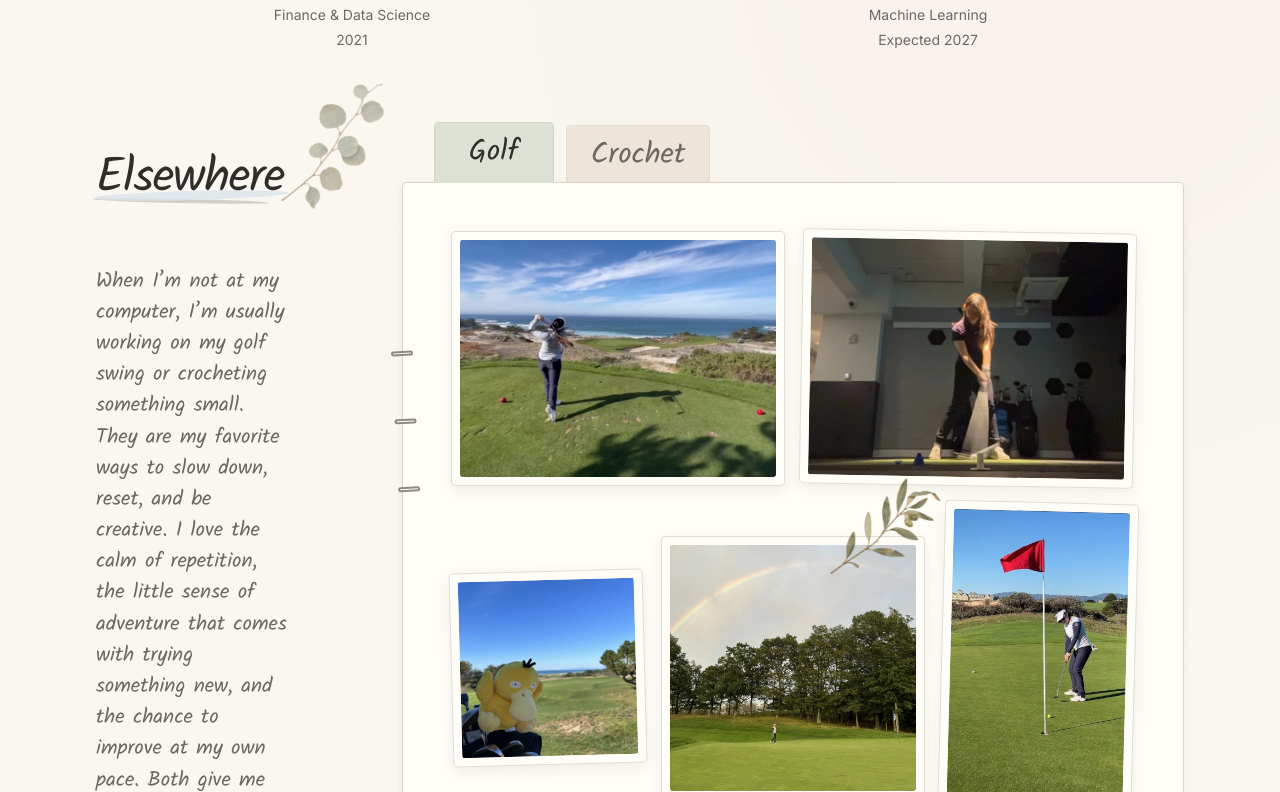
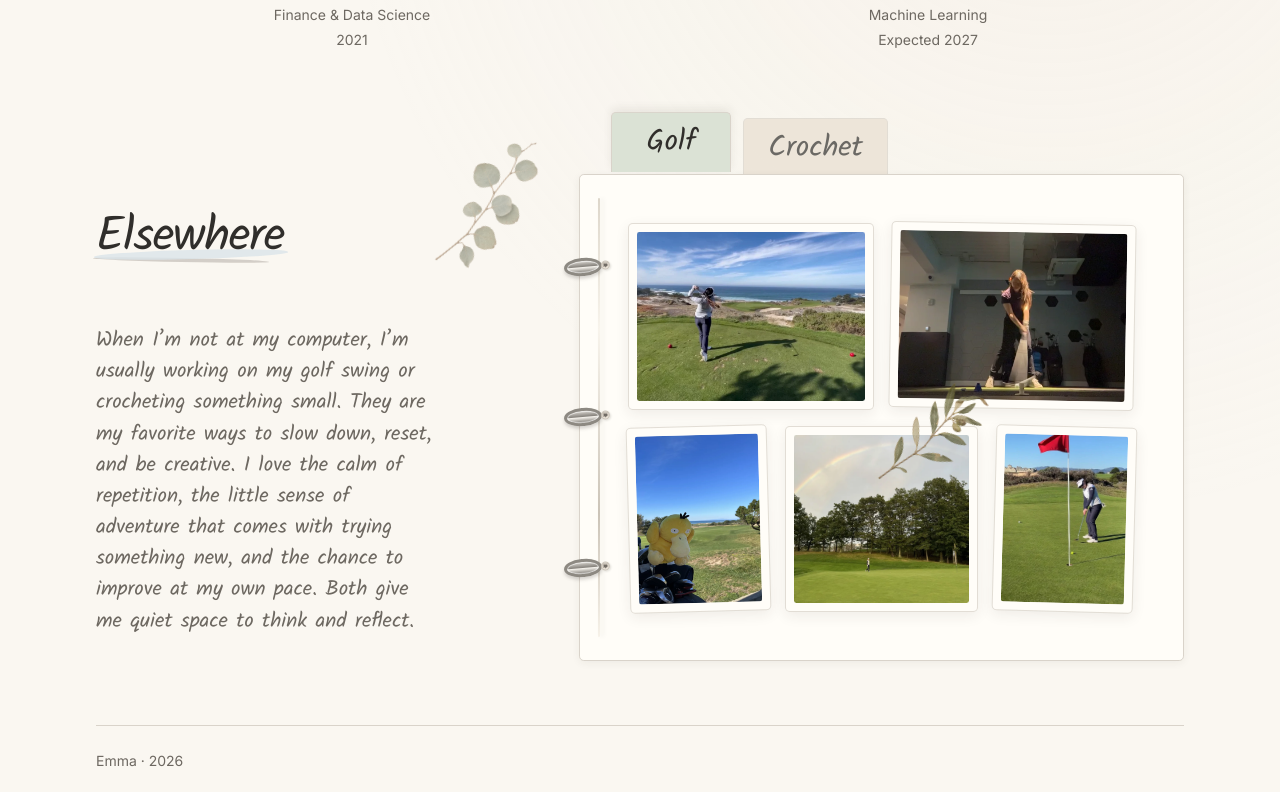
Before and after one commit to emmatyy19/emmatyy19.github.io, a React (Vite) app: page / in a window 1280 px wide. Shown: the part 2168-2960 px from the top of the page. Built offline with nearby package versions, Linux system fonts and the light colour scheme.

Commit message:
Redesign elsewhere binder

```diff
--- a/src/sections/Elsewhere/BinderTabs.module.css
+++ b/src/sections/Elsewhere/BinderTabs.module.css
@@ -1,6 +1,8 @@
 .binder {
   display: grid;
   min-width: 0;
+  width: min(100%, 41rem);
+  justify-self: end;
 }
 
 .tabs {
@@ -27,7 +29,8 @@
   transform: translateY(var(--space-1));
   transition:
     opacity var(--transition-quick),
-    transform var(--transition-quick);
+    transform var(--transition-quick),
+    box-shadow var(--transition-quick);
 }
 
 .tab[data-hobby='crochet'] {
@@ -41,8 +44,10 @@
 .tab[aria-selected='true'] {
   z-index: 1;
   margin-block-end: -1px;
+  box-shadow: 0 -0.25rem 0.55rem rgb(48 46 43 / 8%);
+  font-weight: 600;
   opacity: 1;
-  transform: none;
+  transform: translateY(-0.18rem);
 }
 
 .tab:focus-visible {
@@ -52,7 +57,7 @@
 
 .sheet {
   position: relative;
-  min-height: 18rem;
+  height: clamp(27rem, 38vw, 31rem);
   padding: clamp(var(--space-5), 4vw, var(--space-7));
   border: 1px solid var(--color-rule);
   border-radius: var(--radius-paper);
@@ -62,20 +67,66 @@
 
 .sheet::before {
   position: absolute;
-  z-index: 2;
-  top: 24%;
-  left: -0.72rem;
-  width: 1.35rem;
-  height: 0.34rem;
-  border: 2px solid #908a82;
+  top: 1.4rem;
+  bottom: 1.4rem;
+  left: 1.1rem;
+  width: 0.12rem;
   border-radius: 999px;
+  background: linear-gradient(#ddd6ca, #f8f4ec 30%, #cbc3b7 72%, #f7f2e9);
+  box-shadow: 0.2rem 0 0.35rem rgb(48 46 43 / 8%);
+  content: '';
+}
+
+.rings {
+  position: absolute;
+  z-index: 4;
+  top: 17%;
+  bottom: 17%;
+  left: -1.05rem;
+  display: grid;
+  align-content: space-between;
+  pointer-events: none;
+}
+
+.ring {
+  position: relative;
+  display: block;
+  width: 2.35rem;
+  height: 1.15rem;
+  border: 0.2rem solid #8d8982;
+  border-radius: 50%;
+  background: linear-gradient(
+    180deg,
+    #dad7d1,
+    #89857f 46%,
+    #f3f0ea 54%,
+    #7d7973
+  );
   box-shadow:
-    0 4.25rem 0 -2px var(--color-paper-raised),
-    0 4.25rem 0 0 #908a82,
-    0 8.5rem 0 -2px var(--color-paper-raised),
-    0 8.5rem 0 0 #908a82;
+    0 0.16rem 0.22rem rgb(48 46 43 / 20%),
+    inset 0 0 0 0.08rem rgb(255 255 255 / 52%);
+  transform: rotate(-5deg);
+}
+
+.ring::after {
+  position: absolute;
+  top: 50%;
+  right: -0.72rem;
+  width: 0.56rem;
+  height: 0.56rem;
+  border: 0.12rem solid #c8c0b4;
+  border-radius: 50%;
+  background: radial-gradient(
+    circle,
+    #746f68 0 29%,
+    #b8b0a5 31% 48%,
+    #ece5da 51%
+  );
+  box-shadow:
+    inset 0 0.1rem 0.15rem rgb(48 46 43 / 22%),
+    0.08rem 0.08rem 0.12rem rgb(48 46 43 / 12%);
   content: '';
-  transform: rotate(-3deg);
+  transform: translateY(-50%);
 }
 
 .sheet:focus-visible {
@@ -84,6 +135,10 @@
 }
 
 @media (max-width: 48rem) {
+  .binder {
+    width: 100%;
+  }
+
   .tabs {
     padding-inline-start: var(--space-3);
   }
@@ -92,4 +147,9 @@
     min-width: 0;
     flex: 1;
   }
+
+  .sheet {
+    height: 40rem;
+    padding: var(--space-5);
+  }
 }
--- a/src/sections/Elsewhere/BinderTabs.tsx
+++ b/src/sections/Elsewhere/BinderTabs.tsx
@@ -97,6 +97,11 @@ export function BinderTabs() {
         id={`${activeGallery.id}-panel`}
         role="tabpanel"
       >
+        <span aria-hidden="true" className={styles.rings}>
+          <span className={styles.ring} />
+          <span className={styles.ring} />
+          <span className={styles.ring} />
+        </span>
         <HobbyGallery gallery={activeGallery} />
       </div>
     </div>
--- a/src/sections/Elsewhere/Elsewhere.module.css
+++ b/src/sections/Elsewhere/Elsewhere.module.css
@@ -1,8 +1,8 @@
 .section {
   display: grid;
   align-items: end;
-  gap: var(--space-5);
-  grid-template-columns: minmax(11rem, 0.36fr) minmax(0, 1fr);
+  gap: clamp(var(--space-5), 5vw, var(--space-7));
+  grid-template-columns: minmax(20rem, 0.72fr) minmax(0, 1fr);
 }
 
 .intro {
@@ -31,7 +31,7 @@
 }
 
 .intro p {
-  max-width: 12rem;
+  max-width: 21rem;
   color: var(--color-ink-muted);
   font-family: var(--font-display);
   font-size: var(--text-annotation);
--- a/src/sections/Elsewhere/HobbyGallery.module.css
+++ b/src/sections/Elsewhere/HobbyGallery.module.css
@@ -1,8 +1,10 @@
 .gallery {
   position: relative;
   display: grid;
+  height: 100%;
   grid-template-columns: repeat(10, minmax(0, 1fr));
-  align-items: center;
+  grid-template-rows: repeat(2, minmax(0, 1fr));
+  align-items: stretch;
   gap: var(--space-4);
   animation: reveal var(--transition-quick) ease-out;
 }
@@ -20,11 +22,13 @@
 }
 
 .item {
+  height: 100%;
   min-width: 0;
 }
 
 .photo {
   width: 100%;
+  height: 100%;
   margin: 0;
   padding: var(--space-2);
   border: 1px solid color-mix(in srgb, var(--color-rule) 75%, transparent);
@@ -36,9 +40,14 @@
 .photo img {
   display: block;
   width: 100%;
-  aspect-ratio: 4 / 3;
+  height: 100%;
+  aspect-ratio: auto;
   border-radius: calc(var(--radius-paper) / 2);
   object-fit: cover;
+}
+
+.photoSequence {
+  height: 100%;
 }
 
 .photo[data-paired='true'] .photoSequence {
@@ -49,7 +58,7 @@
 }
 
 .photo[data-paired='true'] img {
-  aspect-ratio: 3 / 4;
+  aspect-ratio: auto;
 }
 
 .sequenceMark {
@@ -59,11 +68,11 @@
 }
 
 .photo[data-variant='square'] img {
-  aspect-ratio: 1;
+  aspect-ratio: auto;
 }
 
 .photo[data-variant='portrait'] img {
-  aspect-ratio: 9 / 16;
+  aspect-ratio: auto;
 }
 
 .photo[data-image='rainbow-round'] img {
@@ -72,24 +81,29 @@
 
 .gallery[data-hobby='golf'] .item:nth-child(1) {
   grid-column: 1 / 6;
+  grid-row: 1;
 }
 
 .gallery[data-hobby='golf'] .item:nth-child(2) {
   grid-column: 6 / 11;
+  grid-row: 1;
   transform: rotate(1deg);
 }
 
 .gallery[data-hobby='golf'] .item:nth-child(3) {
   grid-column: 1 / 4;
+  grid-row: 2;
   transform: rotate(-1.5deg);
 }
 
 .gallery[data-hobby='golf'] .item:nth-child(4) {
   grid-column: 4 / 8;
+  grid-row: 2;
 }
 
 .gallery[data-hobby='golf'] .item:nth-child(5) {
   grid-column: 8 / 11;
+  grid-row: 2;
   transform: rotate(1.5deg);
 }
 
@@ -126,6 +140,7 @@
 @media (max-width: 48rem) {
   .gallery {
     grid-template-columns: repeat(2, minmax(0, 1fr));
+    grid-template-rows: repeat(3, minmax(0, 1fr));
     align-items: start;
   }
 
```
